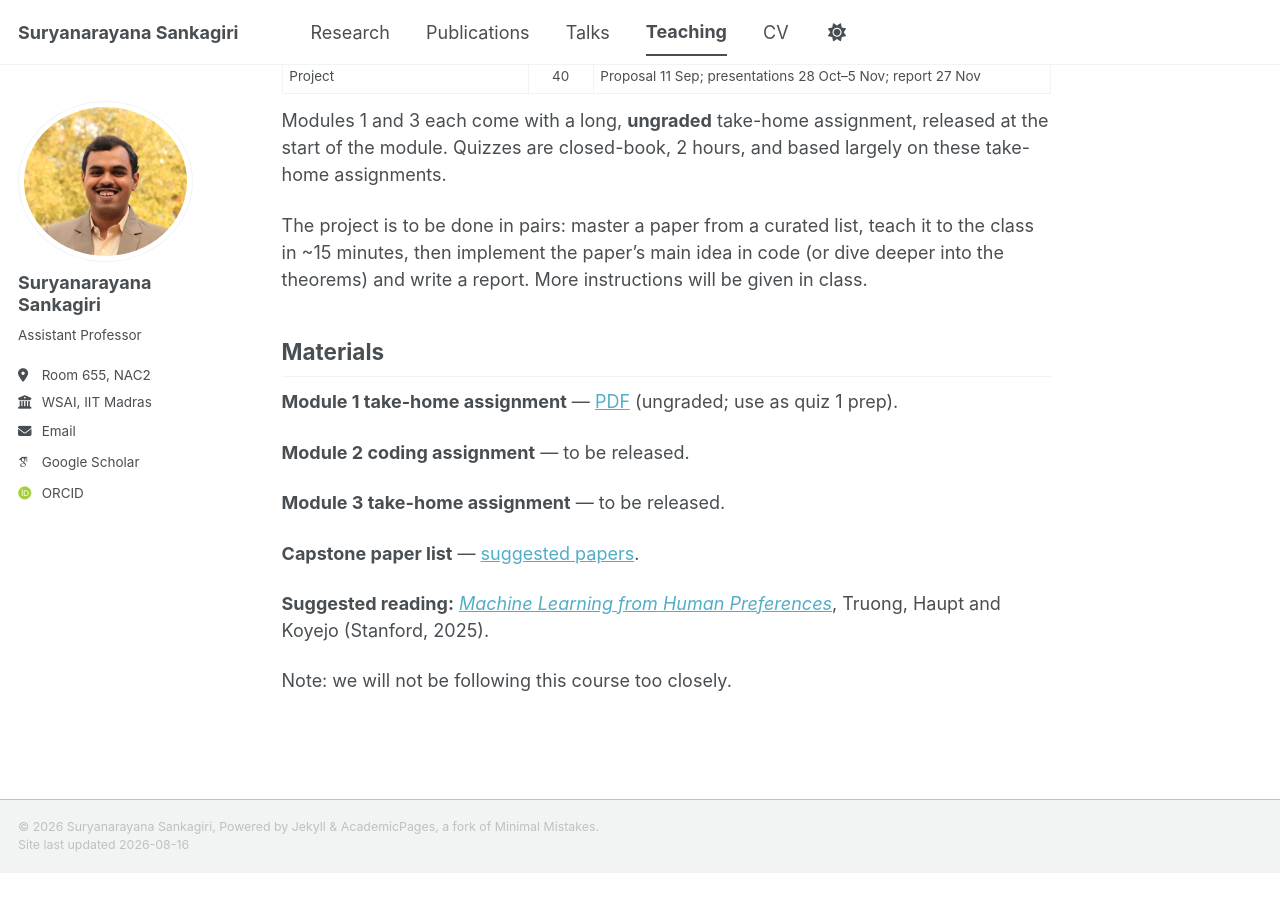
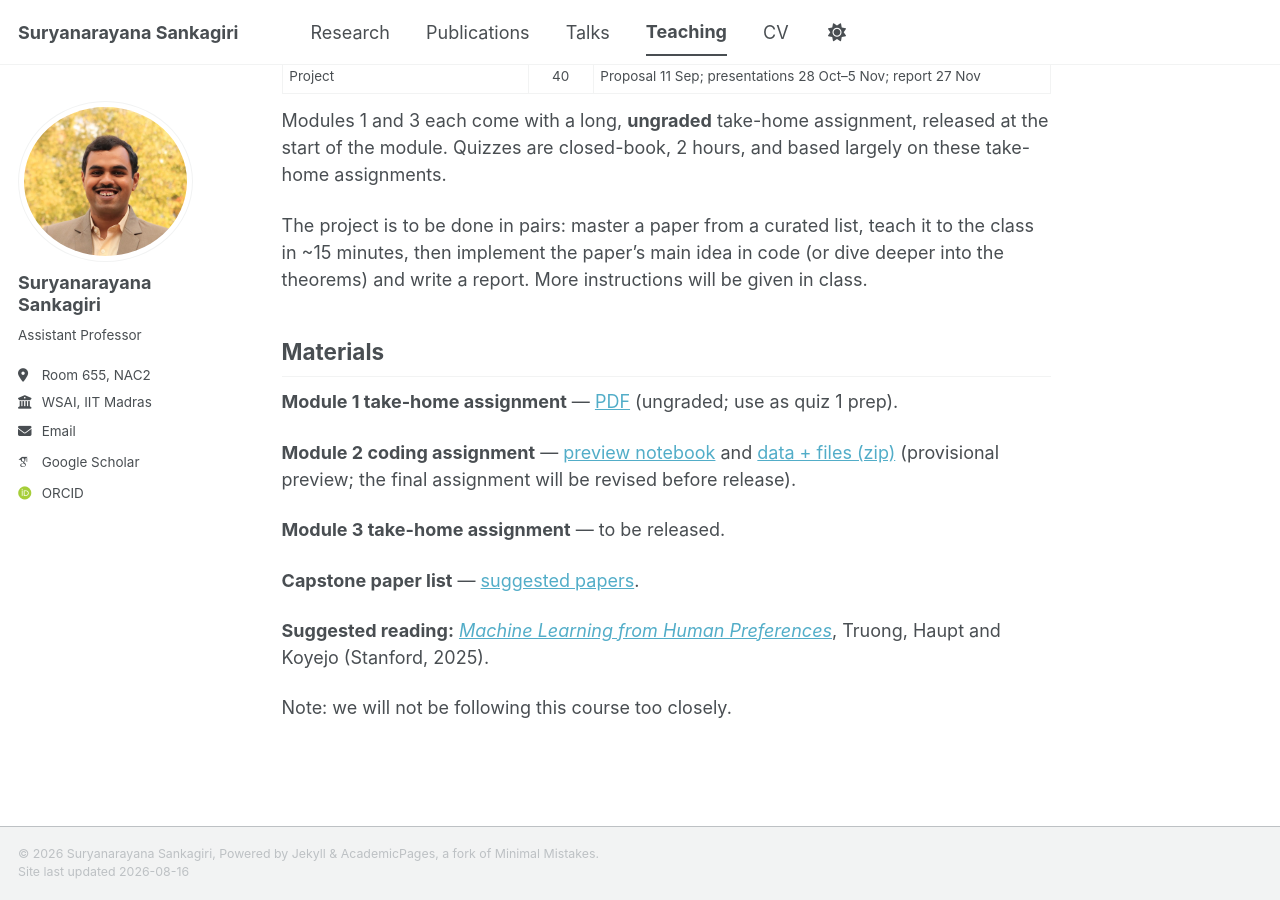
Before and after one commit to sankagiri/sankagiri.github.io, a Jekyll site: the page built from _teaching/2026-07-01-da5453.md, in a window 1280 px wide and 900 px high, scrolled down 1610 px. Built offline with Jekyll 4.4.1, drawn with Linux system fonts in a browser that asks for light colours; some web fonts are replaced; a script bundle is joined from its source files by our own code; library files that are not in the unit come from our copies; before the commit the page ends 2483 px from its top, so only the background shows below that.

Commit message:
adding module 2 coding assignment

```diff
--- a/_teaching/2026-07-01-da5453.md
+++ b/_teaching/2026-07-01-da5453.md
@@ -69,8 +69,7 @@ the class in ~15 minutes, then implement the paper's main idea in code (or dive
 <!-- TODO: link M1 take-home -->
 **Module 1 take-home assignment** — [PDF]({{ base_path }}/files/teaching/da5453/2026/da5453_m1_takehome_assignment.pdf) (ungraded; use as quiz 1 prep).
 
-<!-- TODO: link M2 coding assignment -->
-**Module 2 coding assignment** — to be released.
+**Module 2 coding assignment** — [preview notebook]({{ base_path }}/files/teaching/da5453/2026/DA5453_M2_assignment_preview.ipynb) and [data + files (zip)]({{ base_path }}/files/teaching/da5453/2026/DA5453_M2_assignment_preview.zip) (provisional preview; the final assignment will be revised before release).
 
 <!-- TODO: link M1 take-home -->
 **Module 3 take-home assignment** — to be released.
```
Also changed, not shown: 2 other files.
